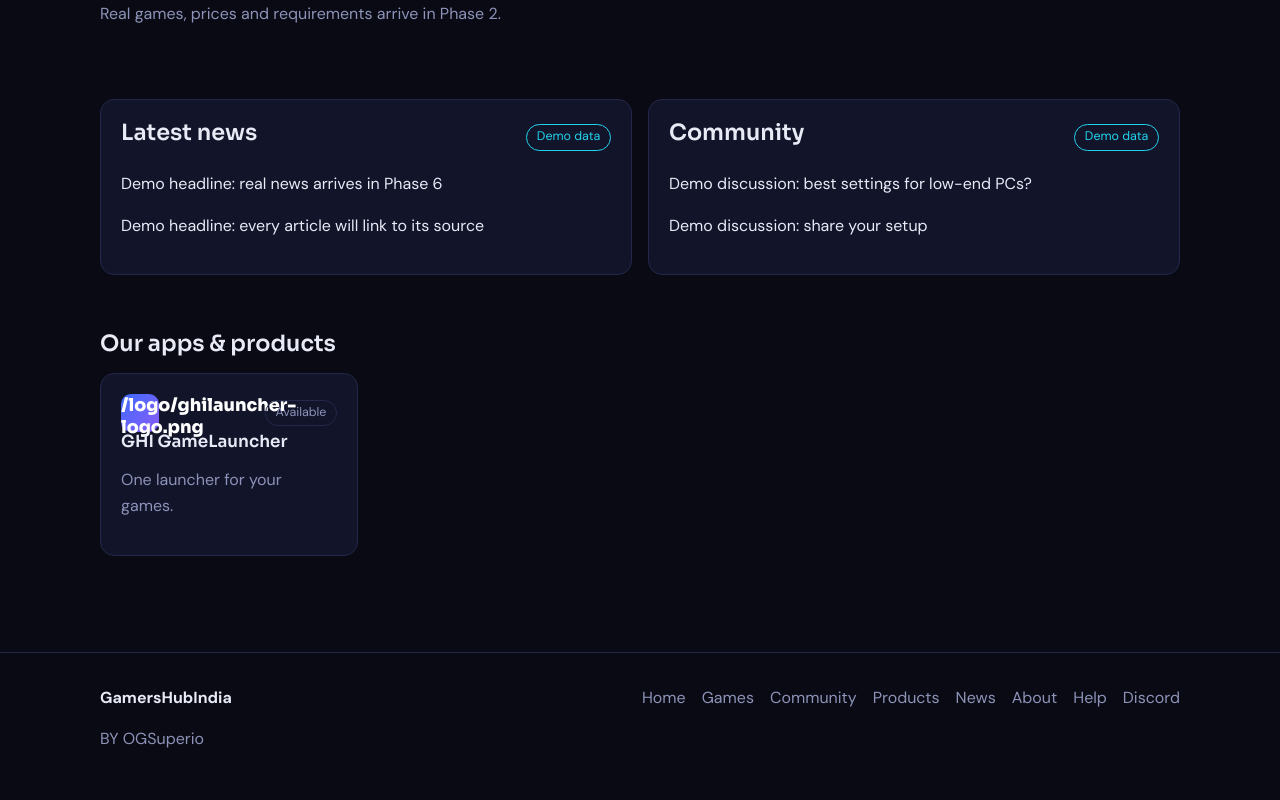
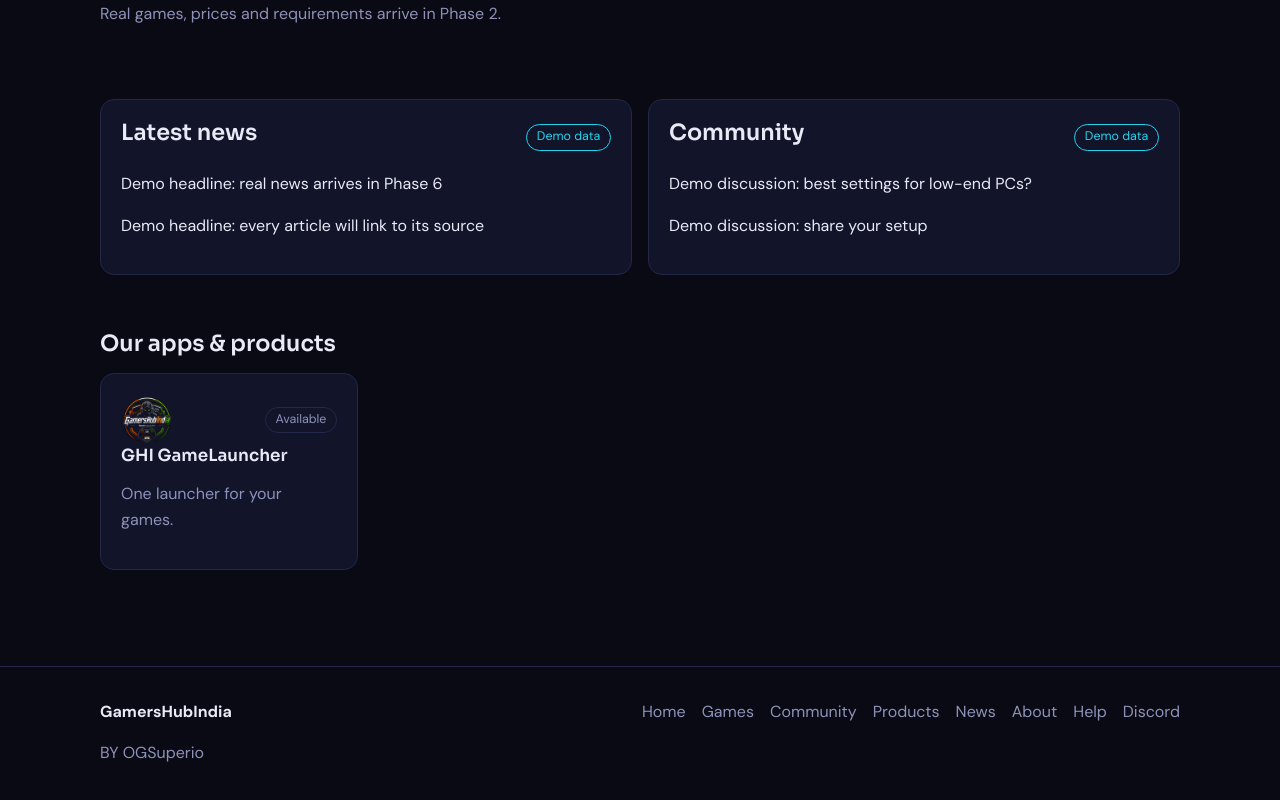
Before and after one commit to kingrj1295-design/gamershubindia, a React (Vite) app: page / in a window 1280 px wide. Shown: the part 1000-1800 px from the top of the page. Built offline with nearby package versions, Linux system fonts and the light colour scheme.

Commit message:
Fix product logo on homepage

```diff
--- a/src/pages/Home.jsx
+++ b/src/pages/Home.jsx
@@ -46,7 +46,14 @@ export default function Home() {
         <div className="grid">
           {products.map((p) => (
             <Link to="/products" className="card" key={p.name}>
-              <div className="row between"><span className="mark">{p.icon}</span><span className="tag">{p.status}</span></div>
+              <div className="row between">
+                <img
+                  src={p.icon}
+                  alt={`${p.name} logo`}
+                  className="product-icon"
+                />
+                <span className="tag">{p.status}</span>
+              </div>
               <h3>{p.name}</h3><p className="muted">{p.desc}</p>
             </Link>
           ))}
```
